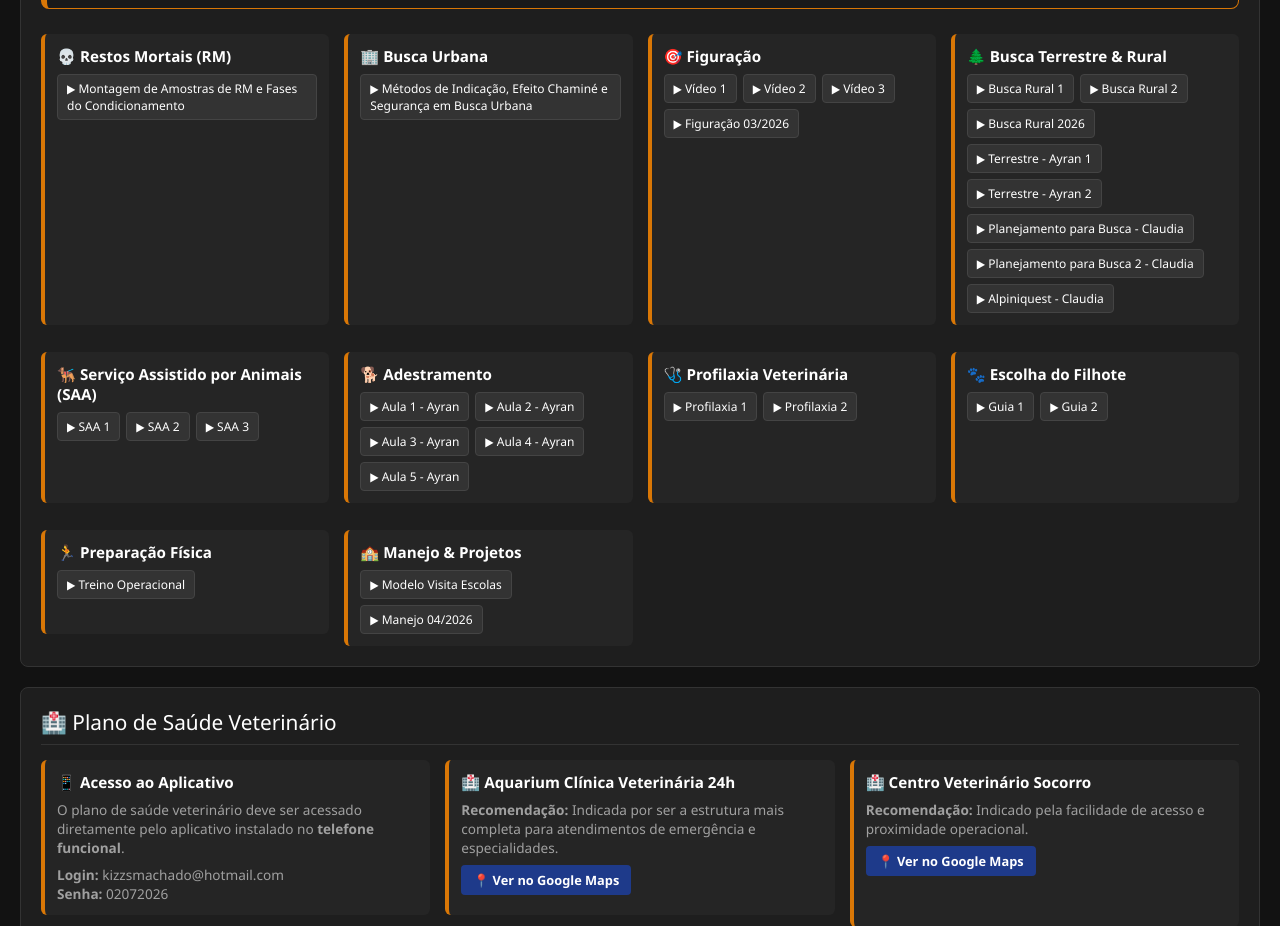
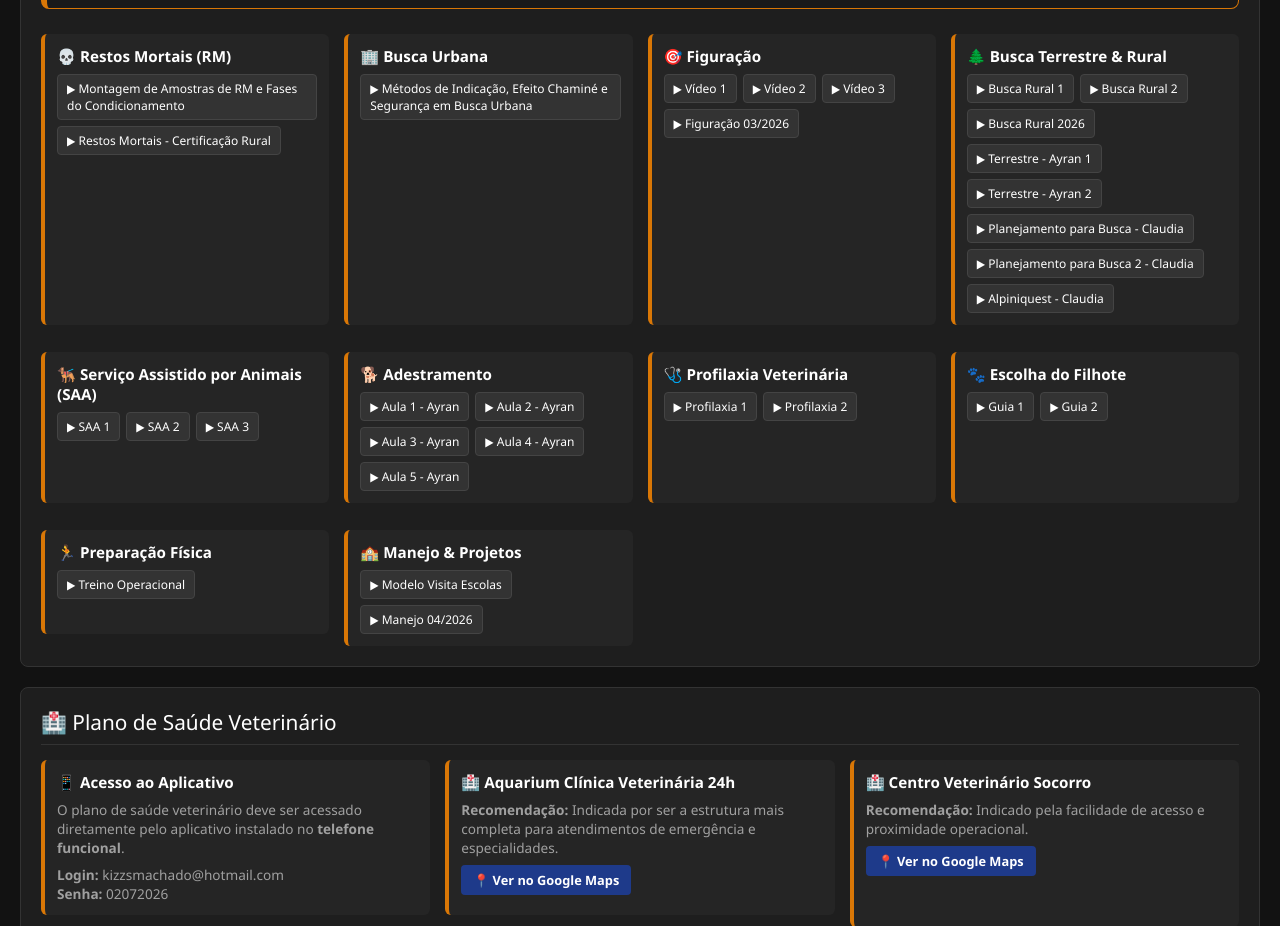
Before and after one commit to SBRESC/SBRESC, a plain HTML site: page index.html in a window 1280 px wide. Shown: the part 1820-2746 px from the top of the page. Drawn offline with Linux system fonts and the light colour scheme.

Commit message:
Update index.html

```diff
--- a/index.html
+++ b/index.html
@@ -1110,6 +1110,7 @@
                 <h4>💀 Restos Mortais (RM)</h4>
                 <div class="video-buttons">
                     <a href="https://youtu.be/xmbIKHZve-A" target="_blank" class="btn-video">▶ Montagem de Amostras de RM e Fases do Condicionamento</a>
+                    <a href="https://youtu.be/pU29CwRDubs" target="_blank" class="btn-video">▶ Restos Mortais - Certificação Rural</a>
                 </div>
             </div>
 
```
